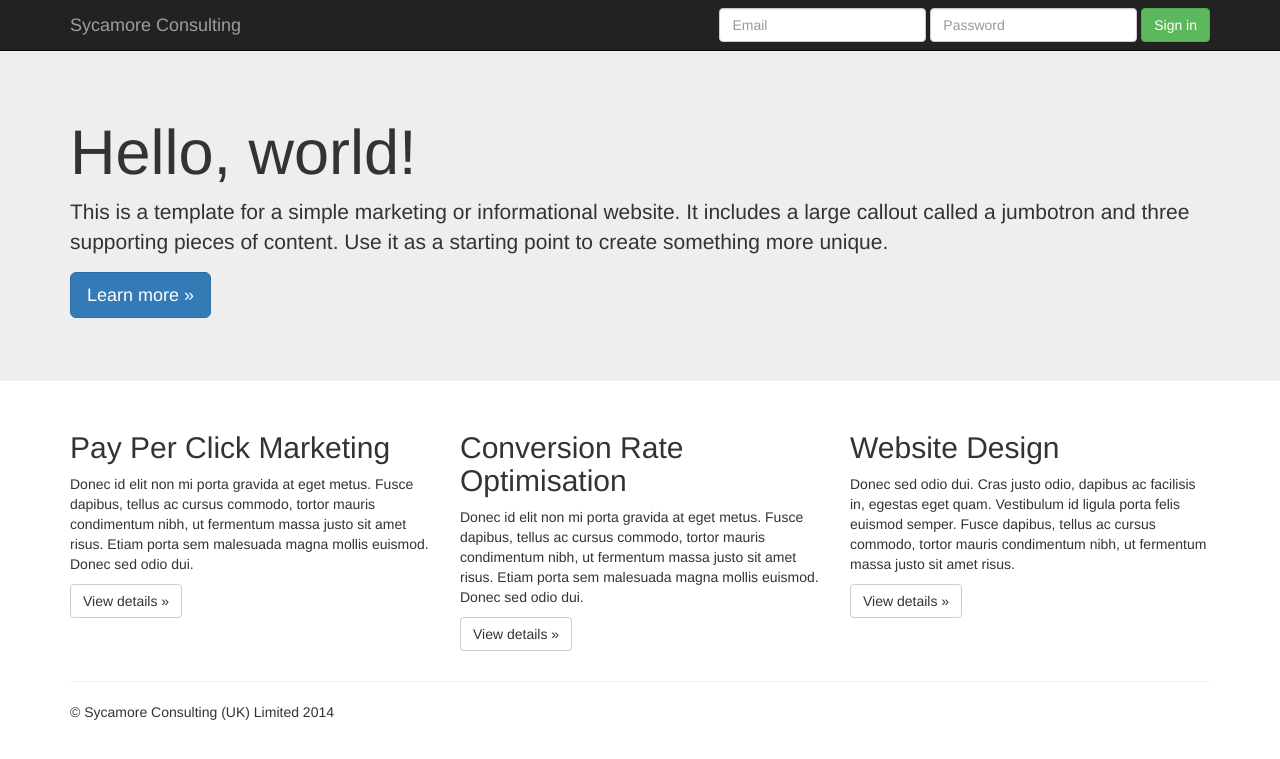
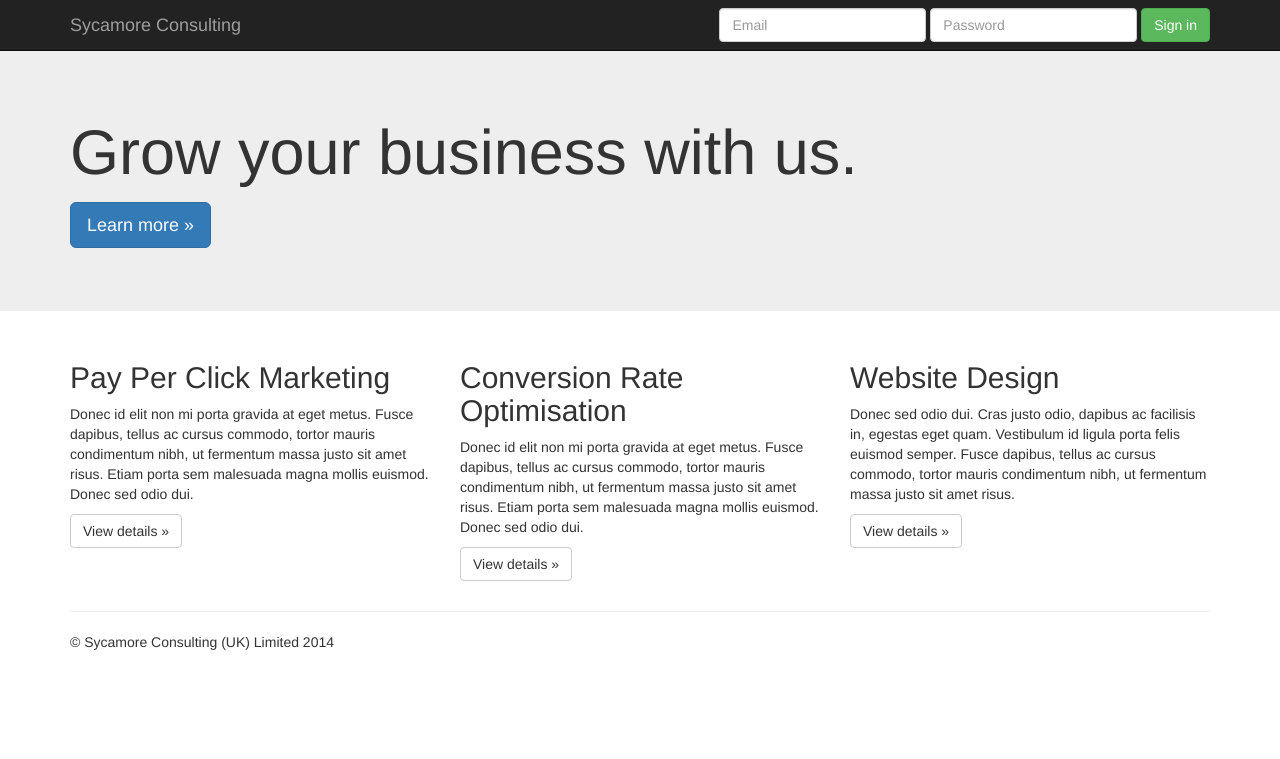
Before and after one commit to sycamoreconsulting/sycamoreconsulting.github.io, a Jekyll site: the page built from index.html, in a window 1280 px wide. Shown: the top 759 px of the page. Built offline with Jekyll 4.4.1, drawn with Linux system fonts in a browser that asks for light colours; nearby versions of some CDN libraries; Markdown is read by kramdown in place of the engine named in the settings.

Commit message:
Updated homepage jumbotron

```diff
--- a/index.html
+++ b/index.html
@@ -4,8 +4,8 @@ title: Sycamore Consulting
 ---
     <div class="jumbotron">
       <div class="container">
-        <h1>Hello, world!</h1>
-        <p>This is a template for a simple marketing or informational website. It includes a large callout called a jumbotron and three supporting pieces of content. Use it as a starting point to create something more unique.</p>
+        <h1>Grow your business with us.</h1>
+        <p></p>
         <p><a class="btn btn-primary btn-lg" role="button">Learn more &raquo;</a></p>
       </div>
     </div>
```
